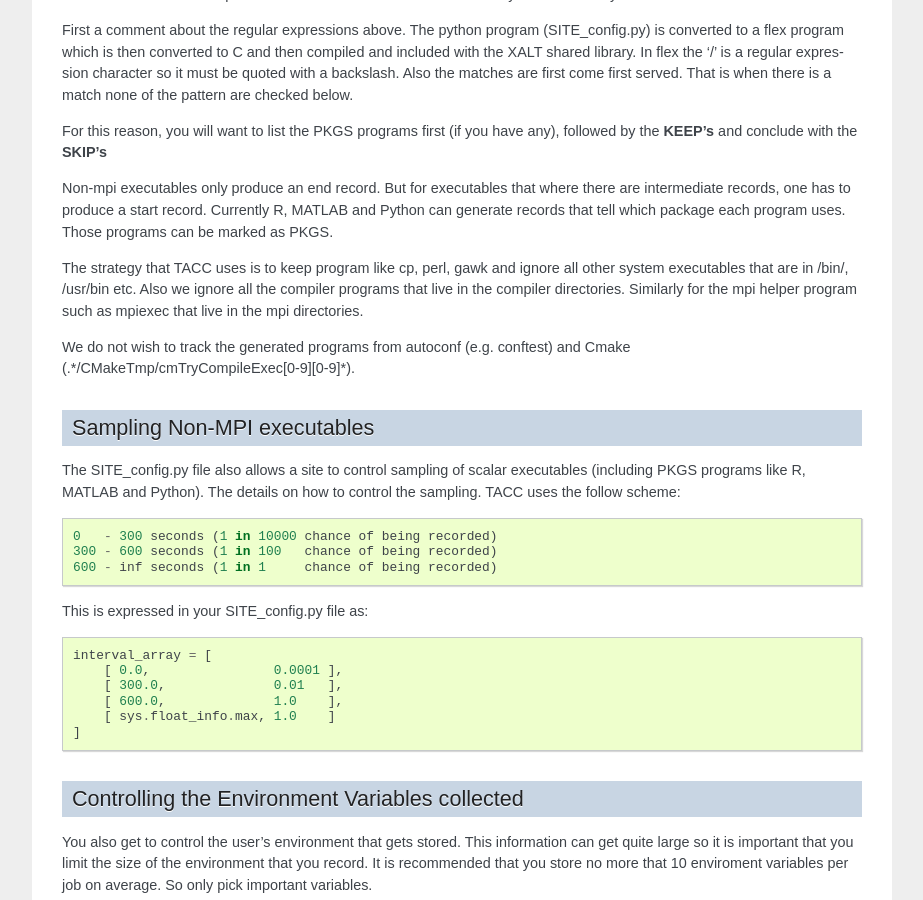
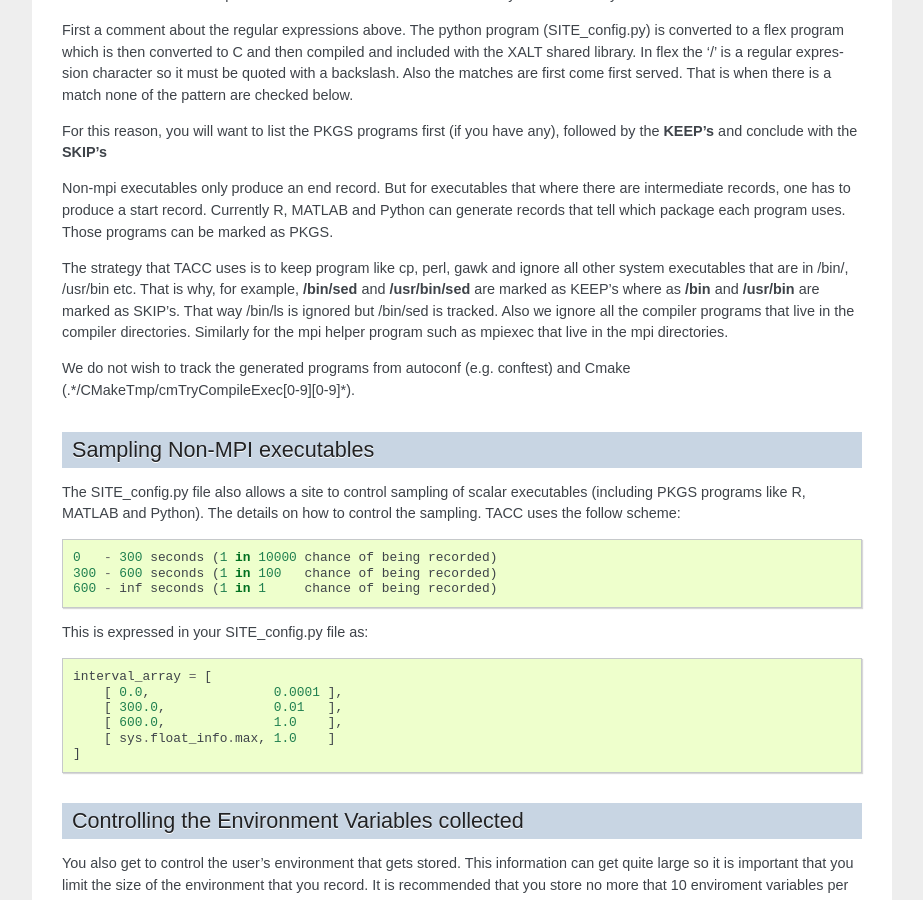
Before and after one commit to xalt/xalt, a Sphinx documentation site: the page built from docs/source/030_site_filtering.rst, in a window 1280 px wide and 900 px high, scrolled down 2365 px. Shown: the whole window, without its empty margins (198-1121 px from the left). Built offline with Sphinx 7.4.7, drawn with Linux system fonts in a browser that asks for light colours; some of the changed text lies outside the part shown.

Commit message:
more detailed explanation of why /bin/sed is a KEEP and /bin is a skip

```diff
--- a/docs/source/030_site_filtering.rst
+++ b/docs/source/030_site_filtering.rst
@@ -164,9 +164,12 @@ which package each program uses.  Those programs can be marked as PKGS.
 
 The strategy that TACC uses is to keep program like cp, perl, gawk and
 ignore all other system executables that are in /bin/, /usr/bin
-etc. Also we ignore all the compiler programs that live in the
-compiler directories.  Similarly for the mpi helper program such as
-mpiexec that live in the mpi directories.
+etc. That is why, for example, **/bin/sed** and **/usr/bin/sed** are
+marked as KEEP's where as **/bin** and **/usr/bin** are marked as
+SKIP's.  That way /bin/ls is ignored but /bin/sed is tracked.  Also we
+ignore all the compiler programs that live in the compiler
+directories.  Similarly for the mpi helper program such as mpiexec
+that live in the mpi directories.
 
 We do not wish to track the generated programs from autoconf
 (e.g. conftest) and Cmake (.*/CMakeTmp\/cmTryCompileExec[0-9][0-9]*).
```
Also changed, not shown: other parts of docs/source/030_site_filtering.rst (+1 -1 lines).
